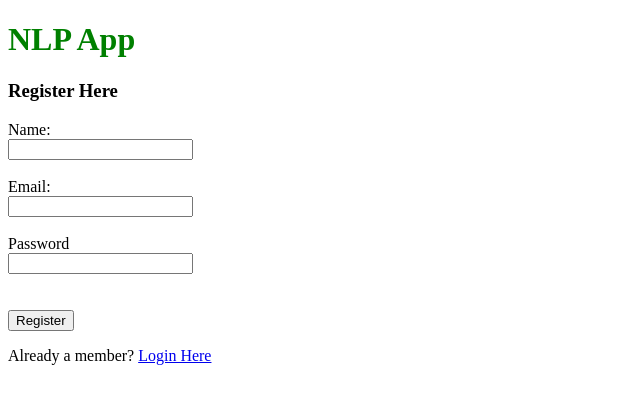
After one commit to sunilchau/nlpwebapp, a Flask app: page /register in a window 1280 px wide. The commit adds this page. Shown: the top 404 px of the page, without its empty margins (0-640 px from the left). Run offline with Flask 2, Linux system fonts and the light colour scheme.

Commit message:
Registration form completed

```diff
--- a/app.py
+++ b/app.py
@@ -1,10 +1,31 @@
-from flask import Flask, render_template
-
+from flask import Flask, render_template, request
+from db import Database
 app = Flask(__name__)
-
+dbo = Database()
 @app.route("/")
 def index():
-   #return "<h1 style = 'color:green'> Happy New Year 2023</h1>"
+    # return "<h1 style = 'color:green'> Happy New Year 2023</h1>"
     return render_template('login.html')
 
-app.run(debug = True)
+
+@app.route("/register")
+def registration():
+    return render_template('register.html')
+
+
+@app.route("/perform_registration", methods=['post'])
+def performregistration():
+    name = request.form.get("user_ka_name")
+    #print(name)
+    email = request.form.get("user_ka_email")
+    #print(email)
+    password = request.form.get("user_ka_password")
+    #print(email)
+    response = dbo.insert(name, email, password)
+    if response:
+        return "Registration successful"
+    else:
+        return "Email already exists"
+
+
+app.run(debug=True)
--- a/templates/login.html
+++ b/templates/login.html
@@ -15,6 +15,6 @@
         <input type = "submit" value = "Login">
     </form>
 
-    <p>Not a member? <a href = "https://www.youtube.com">Register Here</a></p>
+    <p>Not a member? <a href="/register">Register Here</a></p>
 </body>
 </html>
--- /dev/null
+++ b/templates/register.html
@@ -0,0 +1,23 @@
+<!DOCTYPE html>
+<html lang="en">
+<head>
+    <meta charset="UTF-8">
+    <title>NLP App | Register Page</title>
+</head>
+<body>
+    <h1 style = 'color:green'>NLP App</h1>
+    <h3>Register Here</h3>
+
+    <form action = "perform_registration" method = "post">
+        <label>Name:</label><br>
+        <input type = "text" name = "user_ka_name"><br><br>
+        <label>Email:</label><br>
+        <input type = "text" name = "user_ka_email"><br><br>
+        <label>Password</label><br>
+        <input type = "password" name = "user_ka_password"><br><br><br>
+        <input type = "submit" value = "Register">
+    </form>
+
+    <p>Already a member? <a href="/">Login Here</a></p>
+</body>
+</html>
```
Also changed, not shown: db.py (added, +14 -0 lines), users.json (added, +10 -0 lines).
